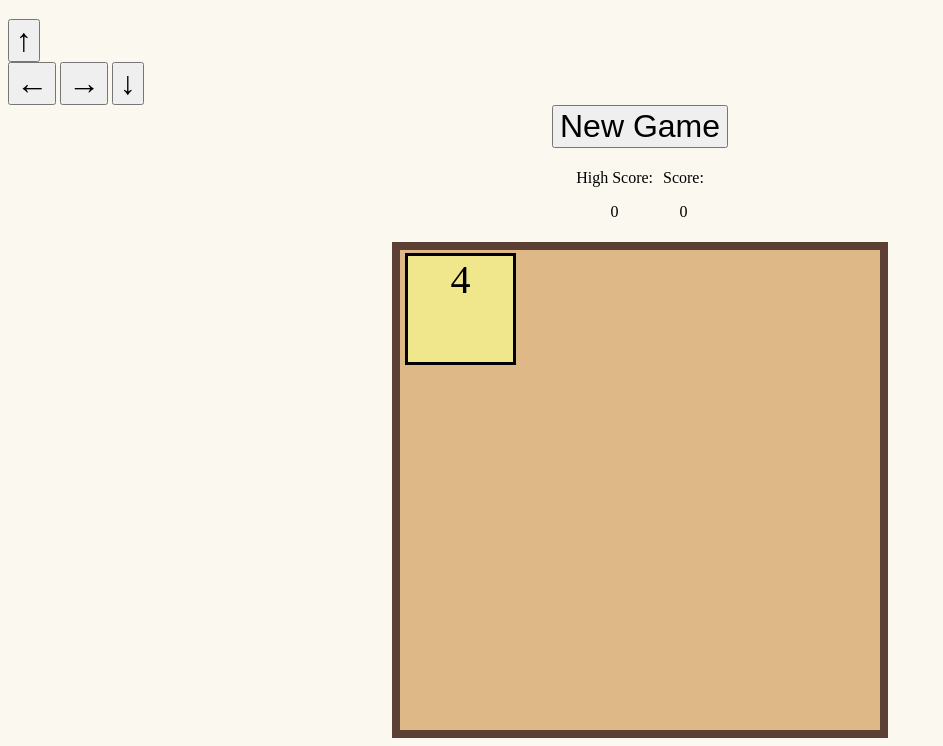
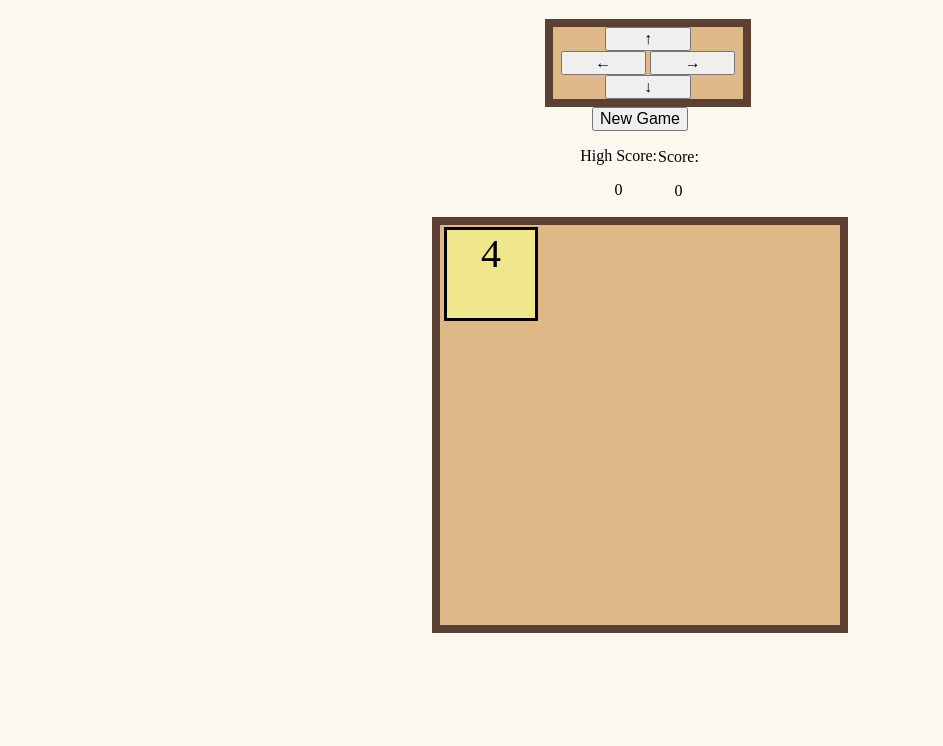
Before and after one commit to ButtonPusher1/first-website, a plain HTML site: page index.html in a window 1280 px wide. Shown: the part 63-809 px from the top of the page, without its empty margins (0-943 px from the left). Drawn offline with Linux system fonts and the light colour scheme.

Commit message:
Update style.css

```diff
--- a/style.css
+++ b/style.css
@@ -16,12 +16,11 @@ body{
 #highScoreDiv{
     /* center the text and add padding so its not bunched up */
     text-align: center;
-    padding: 5px;
 }
 #scoreDiv{
     /* center the text and add padding so its not bunched up */
     text-align: center;
-    padding: 5px;
+    padding: 1px;
 }
 #gameContainer{
     /* Display the divs in a colum respecting their own css and center them */
@@ -29,9 +28,31 @@ body{
     flex-direction: column;
     align-items: center;
 }
+
+#moveButtonContainer{
+    width:  15%;
+    height: 15%;
+    left: 42.5%;
+    position: relative;
+    background-color: burlywood;
+    border: 1vh rgb(92, 64, 51) solid;
+    text-align: center; /* Horizontally centers the content */
+
+    position: relative; /* Ensure the arrows remain centered */
+    /* z-index: 3; */
+}
+.arrow{
+    width: 45%;
+    height: 30%;
+    font-size:100%;
+}
+
+
+
+
 #mainContainer{
-    width: 60vh;
-    height: 60vh;
+    width: 50vh;
+    height: 50vh;
 
     position: relative;
     background-color: burlywood;
@@ -103,7 +124,8 @@ body{
     z-index: 1; /* Lower z-index */
   }
 button{
-    font-size: xx-large;
+    font-size: medium;
+
 }
   /* Styles for the content that should stay above the overlay */
 #winScreenElements{
```
